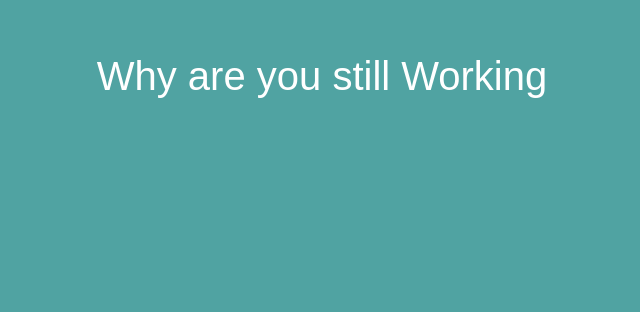
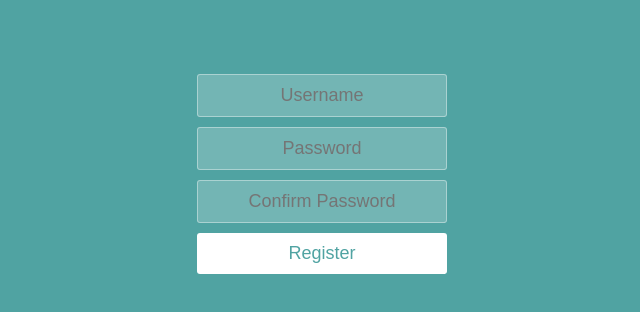
Before and after one commit to MaRuF-CoDe/React-Angela, a React app: page / in a window 1280 px wide. Shown: the part 154-466 px from the top of the page, without its empty margins (318-958 px from the left). Built offline with nearby package versions, Linux system fonts and the light colour scheme; a web font is replaced by a local one.

Commit message:
Conditional Rendering Practice

```diff
--- a/src/components/App.jsx
+++ b/src/components/App.jsx
@@ -1,19 +1,12 @@
 import React from "react";
-import Login from "./Login";
+import Form from "./Form";
 
-const isLoggedIn = true;
-const currentime = new Date().getHours();
-console.log(currentime);
+var userIsRegistered = false;
 
 function App() {
   return (
     <div className="container">
-      {
-        //Ternary_Operator
-        // isLoggedIn ? <h1>Hello</h1> : <Login />
-        //And_Operator
-        currentime > 12 && <h1>Why are you still Working</h1>
-      }
+      <Form isRegistered={userIsRegistered} />
     </div>
   );
 }
--- /dev/null
+++ b/src/components/Form.jsx
@@ -0,0 +1,16 @@
+import React from "react";
+
+function Form(props) {
+  return (
+    <form className="form">
+      <input type="text" placeholder="Username" />
+      <input type="password" placeholder="Password" />
+      {!props.isRegistered && (
+        <input type="password" placeholder="Confirm Password" />
+      )}
+      <button type="submit">{props.isRegistered ? "Login" : "Register"}</button>
+    </form>
+  );
+}
+
+export default Form;
--- a/src/components/Input.jsx
+++ /dev/null
@@ -1,7 +0,0 @@
-import React from "react";
-
-function Input(props) {
-  return <input type={props.type} placeholder={props.placeholder} />;
-}
-
-export default Input;
--- a/src/components/Login.jsx
+++ /dev/null
@@ -1,14 +0,0 @@
-import React from "react";
-import Input from "./Input";
-
-function Login() {
-  return (
-    <form className="form">
-      <Input type="text" placeholder="Username" />
-      <Input type="password" placeholder="Password" />
-      <button type="submit">Login</button>
-    </form>
-  );
-}
-
-export default Login;
--- a/src/index.js
+++ b/src/index.js
@@ -3,3 +3,9 @@
 import App from "./components/App";
 
 ReactDOM.render(<App />, document.getElementById("root"));
+
+//Challenge: Without moving the userIsRegistered variable,
+//1. Show Login as the button text if userIsRegistered is true.
+//Show Register as the button text if userIsRegistered is false.
+//2. Only show the Confirm Password input if userIsRegistered is false.
+//Don't show it if userIsRegistered is true.
```
